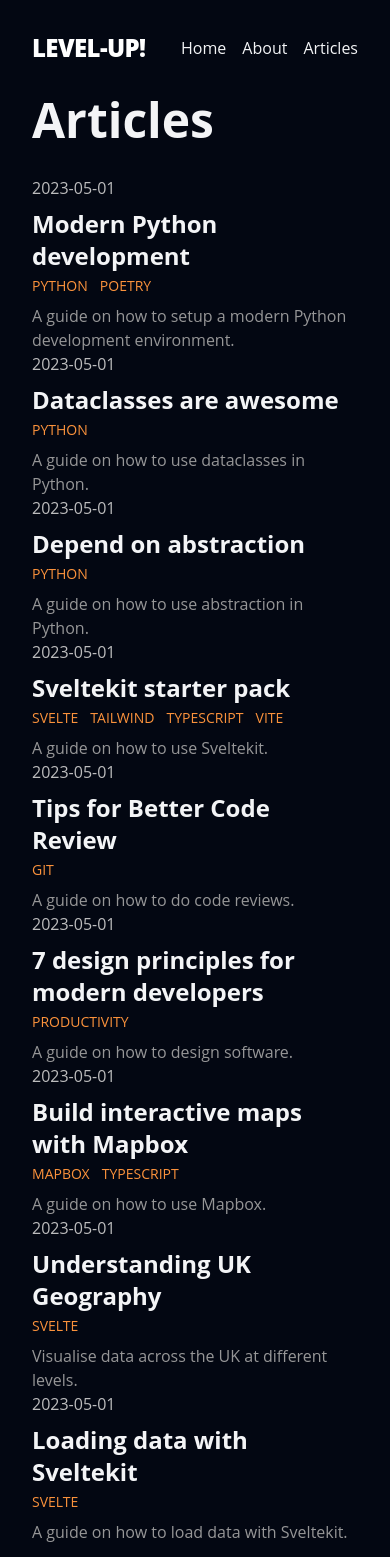
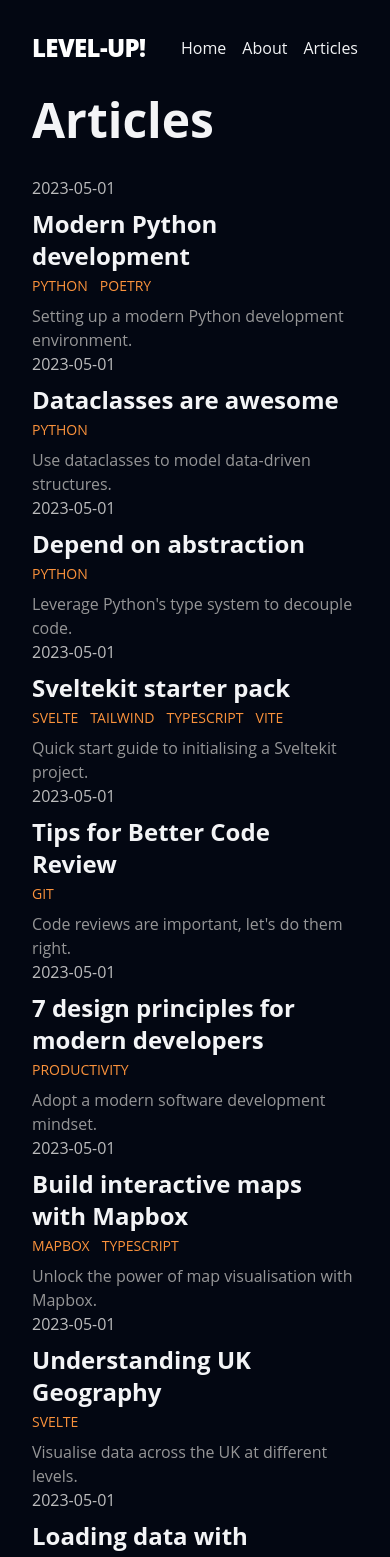
Before and after one commit to ellsphillips/level-up, a Next.js app: page /articles in a window 390 px wide. Shown: the top 1557 px of the page. Built offline with nearby package versions, Linux system fonts and the light colour scheme.

Commit message:
Feature: thumbnail component

```diff
--- /dev/null
+++ b/components/Thumbnail.tsx
@@ -0,0 +1,34 @@
+import Image from 'next/image';
+
+interface ThumbnailProps {
+    alt: string;
+    src: string;
+    unavailable: boolean;
+}
+
+export default function Thumbnail(props: ThumbnailProps) {
+    return (
+        <>
+            {props.unavailable ? (
+                <div className='flex items-center justify-center w-full h-full border border-gray-700 border-dashed rounded-lg aspect-video'>
+                    <span className='text-sm italic font-medium text-gray-600'>
+                        Coming soon
+                    </span>
+                </div>
+            ) : (
+                <div className='h-full overflow-hidden aspect-video'>
+                    <Image
+                        alt={props.alt}
+                        decoding='async'
+                        data-nimg='1'
+                        sizes='(max-width: 639px) 100vw, (max-width: 1023px) 50vw, 400px'
+                        src={props.src}
+                        width='768'
+                        height='432'
+                        className='object-cover h-full overflow-hidden md:w-full'
+                    />
+                </div>
+            )}
+        </>
+    );
+}
--- a/data/articles.ts
+++ b/data/articles.ts
@@ -5,23 +5,23 @@ export const articleData: Article[] = [
         id: 1,
         date: '2023-05-01',
         title: 'Modern Python development',
-        description:
-            'A guide on how to setup a modern Python development environment.',
+        description: 'Setting up a modern Python development environment.',
         series: Series.ProductionReadyPython,
         tags: ['python', 'poetry'],
+        thumbnail: 'example',
     },
     {
         id: 2,
         date: '2023-05-01',
         title: 'Dataclasses are awesome',
-        description: 'A guide on how to use dataclasses in Python.',
+        description: 'Use dataclasses to model data-driven structures.',
         tags: ['python'],
     },
     {
         id: 3,
         date: '2023-05-01',
         title: 'Depend on abstraction',
-        description: 'A guide on how to use abstraction in Python.',
+        description: "Leverage Python's type system to decouple code.",
         series: Series.ProductionReadyPython,
         tags: ['python'],
     },
@@ -30,21 +30,21 @@ export const articleData: Article[] = [
         date: '2023-05-01',
         title: 'Sveltekit starter pack',
 
-        description: 'A guide on how to use Sveltekit.',
+        description: 'Quick start guide to initialising a Sveltekit project.',
         tags: ['svelte', 'tailwind', 'typescript', 'vite'],
     },
     {
         id: 5,
         date: '2023-05-01',
         title: 'Tips for Better Code Review',
-        description: 'A guide on how to do code reviews.',
+        description: "Code reviews are important, let's do them right.",
         tags: ['git'],
     },
     {
         id: 6,
         date: '2023-05-01',
         title: '7 design principles for modern developers',
-        description: 'A guide on how to design software.',
+        description: 'Adopt a modern software development mindset.',
         series: Series.ProductionReadyPython,
         tags: ['productivity'],
     },
@@ -52,7 +52,7 @@ export const articleData: Article[] = [
         id: 7,
         date: '2023-05-01',
         title: 'Build interactive maps with Mapbox',
-        description: 'A guide on how to use Mapbox.',
+        description: 'Unlock the power of map visualisation with Mapbox.',
         series: Series.VisualisingMaps,
         tags: ['mapbox', 'typescript'],
     },
@@ -67,7 +67,7 @@ export const articleData: Article[] = [
         id: 9,
         date: '2023-05-01',
         title: 'Loading data with Sveltekit',
-        description: 'A guide on how to load data with Sveltekit.',
+        description: "Learn to load data rapidly with Svelte's load API.",
         tags: ['svelte'],
     },
 ];
--- a/types/article.ts
+++ b/types/article.ts
@@ -1,6 +1,6 @@
 export enum Series {
-  ProductionReadyPython = "Production-ready Python",
-  VisualisingMaps = "Visualising Maps",
+    ProductionReadyPython = 'Production-ready Python',
+    VisualisingMaps = 'Visualising Maps',
 }
 
 export type Article = {
@@ -10,6 +10,7 @@ export type Article = {
     description: string;
     series?: Series;
     tags: string[];
+    thumbnail?: string;
 };
 
 export interface Tag {
```
Also changed, not shown: components/article/Card.tsx (+8 -8 lines). Lines whose indentation alone changed are shown as unchanged.
